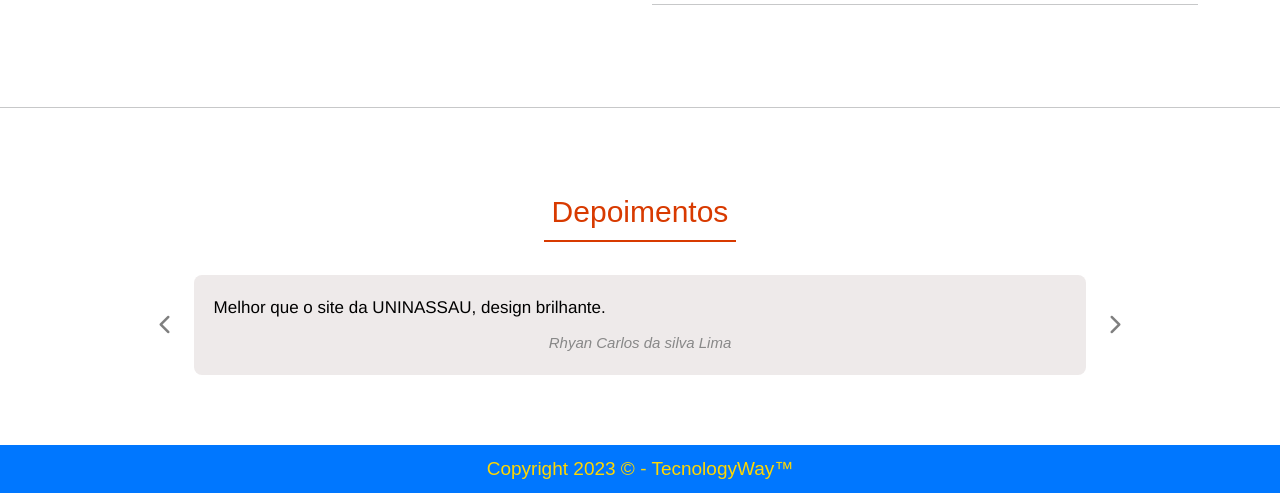
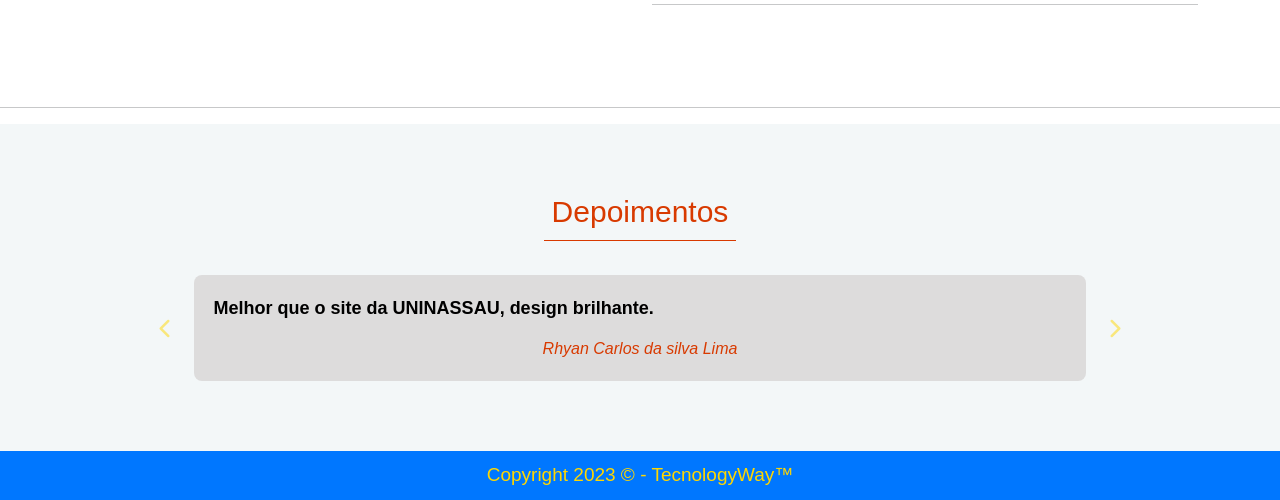
Before and after one commit to lukebgds/TecnologyWay_Site-Flask_Part-2, a Python web app: template templates/sobre.html in a window 1280 px wide. Shown: the part 1462-1962 px from the top of the page. Run offline with Jinja, Linux system fonts and the light colour scheme; the template is opened without the code that fills it, so the values that code supplies are empty; some libraries are stand-ins or nearby versions.

Commit message:
Static commit

```diff
--- a/static/css/style _Carrossel-2.css
+++ b/static/css/style _Carrossel-2.css
@@ -2,6 +2,7 @@
 
 .testimonial-section {
   text-align: center;
+  background-color: rgb(243, 247, 248);
 }
 
 .testimonial-title {
@@ -19,11 +20,11 @@
   width: 15%;
   margin-top: 10px;
   left: 42.5%;
-  border-top: 2px solid #d83a00;
+  border-top: 1px solid #d83a00;
 }
 
 .testimonial-item {
-  background-color: #eeeaea;
+  background-color: #dddcdc;
   padding: 20px;
   border-radius: 8px;
   margin: 0 auto;
@@ -32,18 +33,19 @@
 }
 
 .testimonial-item p {
-  font-size: 17px;
-  margin-bottom: 10px;
-  font-family: 'Franklin Gothic Medium', 'Arial Narrow', Arial, sans-serif;
+  font-size: 18px;
+  margin-bottom: 15px;
+  font-weight: bold;
+  font-family: Arial, Helvetica, sans-serif;
 }
 
 .testimonial-item span {
   font-style: italic;
-  font-size: 15px;
-  color: #888;
+  font-size: 16px;
+  color: #d83a00;
 }
 
 .btn-custom i {
-  color: black;
+  color: #FFD700;
   border: none;
 }
```
